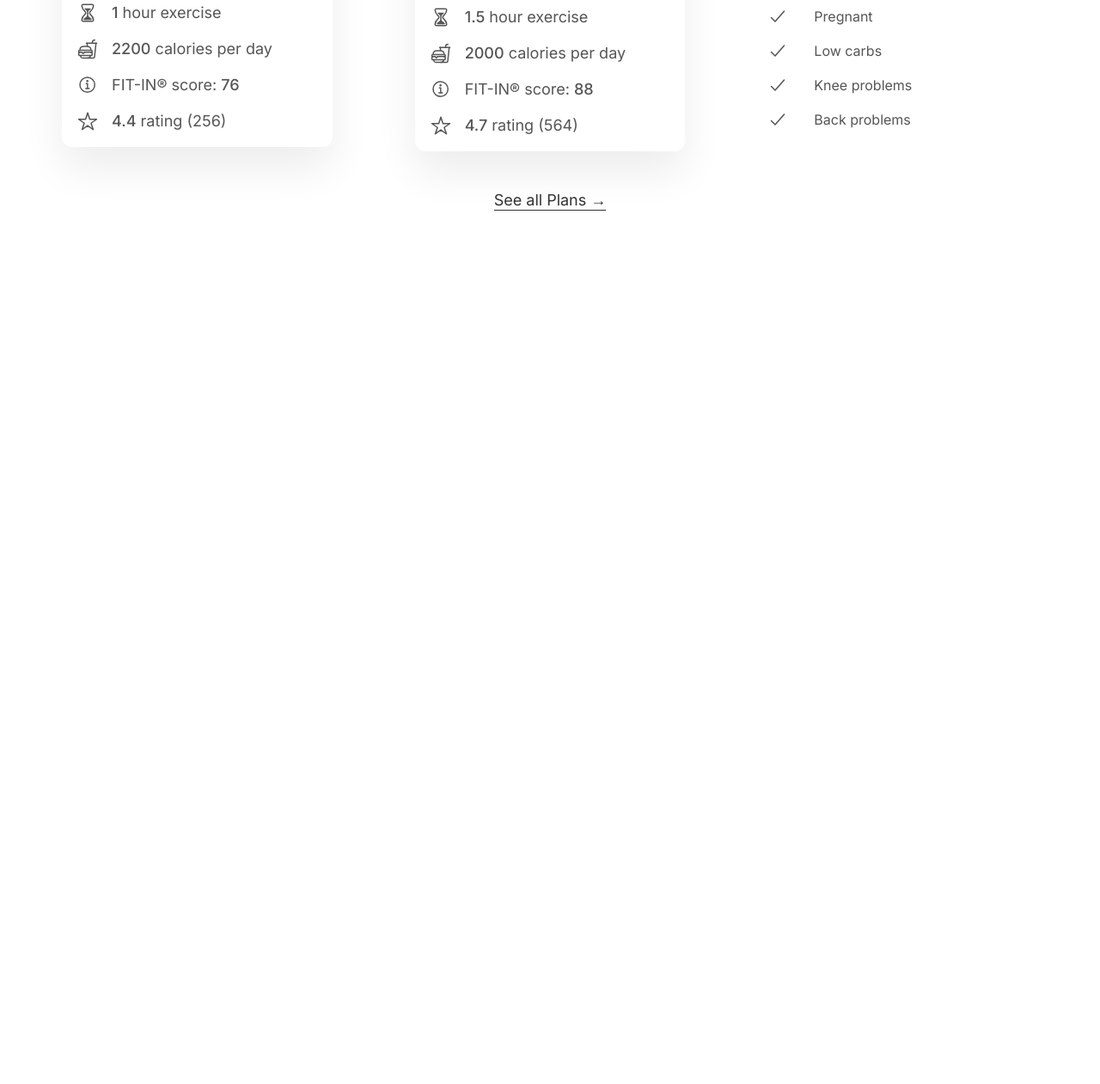
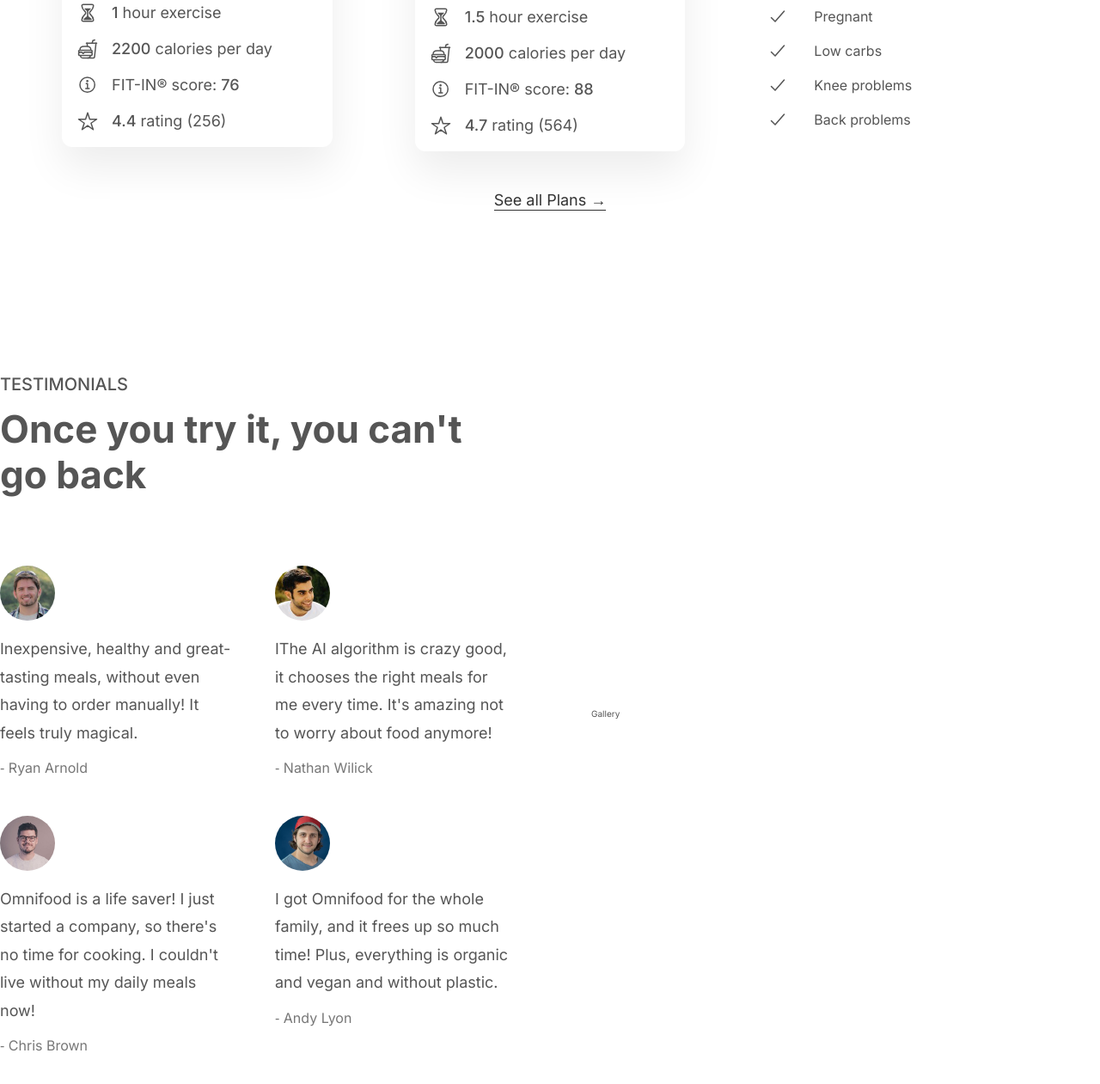
Before and after one commit to 19abhishek/fitness-startup, a plain HTML site: page index.html in a window 1280 px wide. Shown: the part 3216-4477 px from the top of the page at 86% size. Before the commit the page ends 3557 px from the top, so only its background shows below. Drawn offline with nearby package versions, Linux system fonts and the light colour scheme.

Commit message:
Testimonial beginner

```diff
--- a/index.html
+++ b/index.html
@@ -12,6 +12,7 @@
     />
     <link rel="stylesheet" href="./styles/plans.css" />
     <link rel="stylesheet" href="./styles/style.css" />
+    <link rel="stylesheet" href="./styles/testimonials.css" />
     <script
       type="module"
       src="https://unpkg.com/ionicons@5.5.2/dist/ionicons/ionicons.esm.js"
@@ -274,6 +275,64 @@
           <a href="#" class="link">See all Plans &rarr;</a>
         </div>
       </section>
+
+      <section class="section-testimonial grid grid--2-cols">
+        <div class="testimonail-container">
+          <span class="subheading">Testimonials</span>
+          <h2 class="heading-secondary">Once you try it, you can't go back</h2>
+          <div class="testimonials">
+            <figure class="testimonial">
+              <img
+                class="testimonial-img"
+                src="./image/customers2/22.jpg"
+                alt="Photo of customer"
+              />
+              <blockquote class="testimonial-text">
+                Inexpensive, healthy and great-tasting meals, without even
+                having to order manually! It feels truly magical.
+              </blockquote>
+              <p class="testimonial-name">&dash; Ryan Arnold</p>
+            </figure>
+            <figure class="testimonial">
+              <img
+                class="testimonial-img"
+                src="./image/customers/c8.jpg"
+                alt="Photo of customer"
+              />
+              <blockquote class="testimonial-text">
+                IThe AI algorithm is crazy good, it chooses the right meals for
+                me every time. It's amazing not to worry about food anymore!
+              </blockquote>
+              <p class="testimonial-name">&dash; Nathan Wilick</p>
+            </figure>
+            <figure class="testimonial">
+              <img
+                class="testimonial-img"
+                src="./image/customers2/gPZwCbdS.jpg"
+                alt="Photo of customer"
+              />
+              <blockquote class="testimonial-text">
+                Omnifood is a life saver! I just started a company, so there's
+                no time for cooking. I couldn't live without my daily meals now!
+              </blockquote>
+              <p class="testimonial-name">&dash; Chris Brown</p>
+            </figure>
+            <figure class="testimonial">
+              <img
+                class="testimonial-img"
+                src="./image/customers2/IPh6PTBx.jpg"
+                alt="Photo of customer"
+              />
+              <blockquote class="testimonial-text">
+                I got Omnifood for the whole family, and it frees up so much
+                time! Plus, everything is organic and vegan and without plastic.
+              </blockquote>
+              <p class="testimonial-name">&dash; Andy Lyon</p>
+            </figure>
+          </div>
+        </div>
+        <div class="gallery">Gallery</div>
+      </section>
     </main>
   </body>
 </html>
--- /dev/null
+++ b/styles/testimonials.css
@@ -0,0 +1,30 @@
+/****************************************/
+/* Plans Section */
+/***************************************/
+
+.section-testimonial {
+  padding: 9.6rem 0;
+}
+
+.testimonials {
+  display: grid;
+  grid-template-columns: 1fr 1fr;
+  gap: 4.8rem;
+}
+
+.testimonial-img {
+  width: 6.4rem;
+  border-radius: 50%;
+  margin-bottom: 1.6rem;
+}
+
+.testimonial-text {
+  font-size: 1.8rem;
+  line-height: 1.8;
+  margin-bottom: 1.6rem;
+}
+
+.testimonial-name {
+  font-size: 1.6rem;
+  color: #777;
+}
```
Also changed, not shown: image/customers2/22.jpg (added), image/customers2/47.jpg (added), image/customers2/IPh6PTBx.jpg (added), image/customers2/gPZwCbdS.jpg (added), 4 other files.
